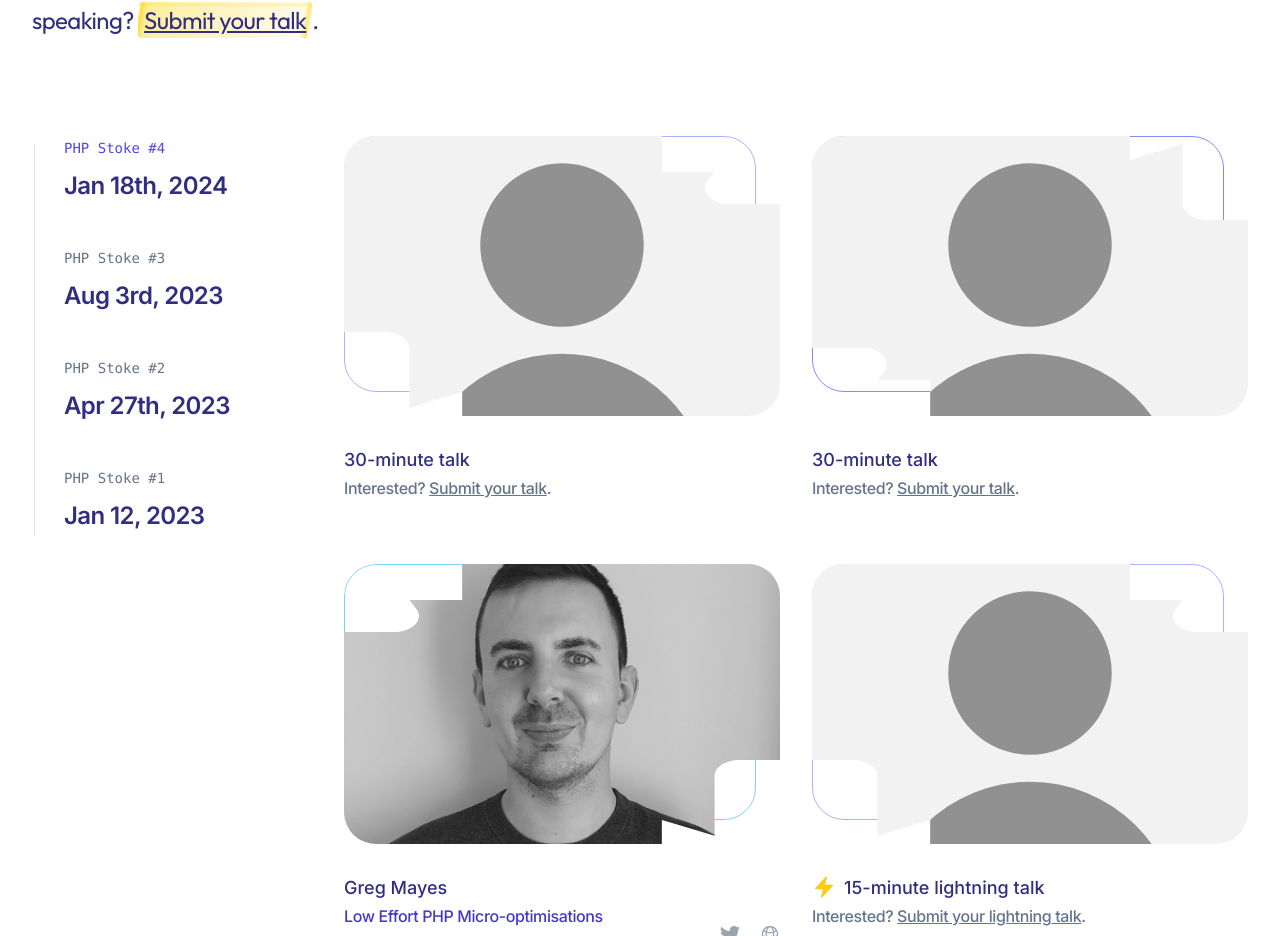
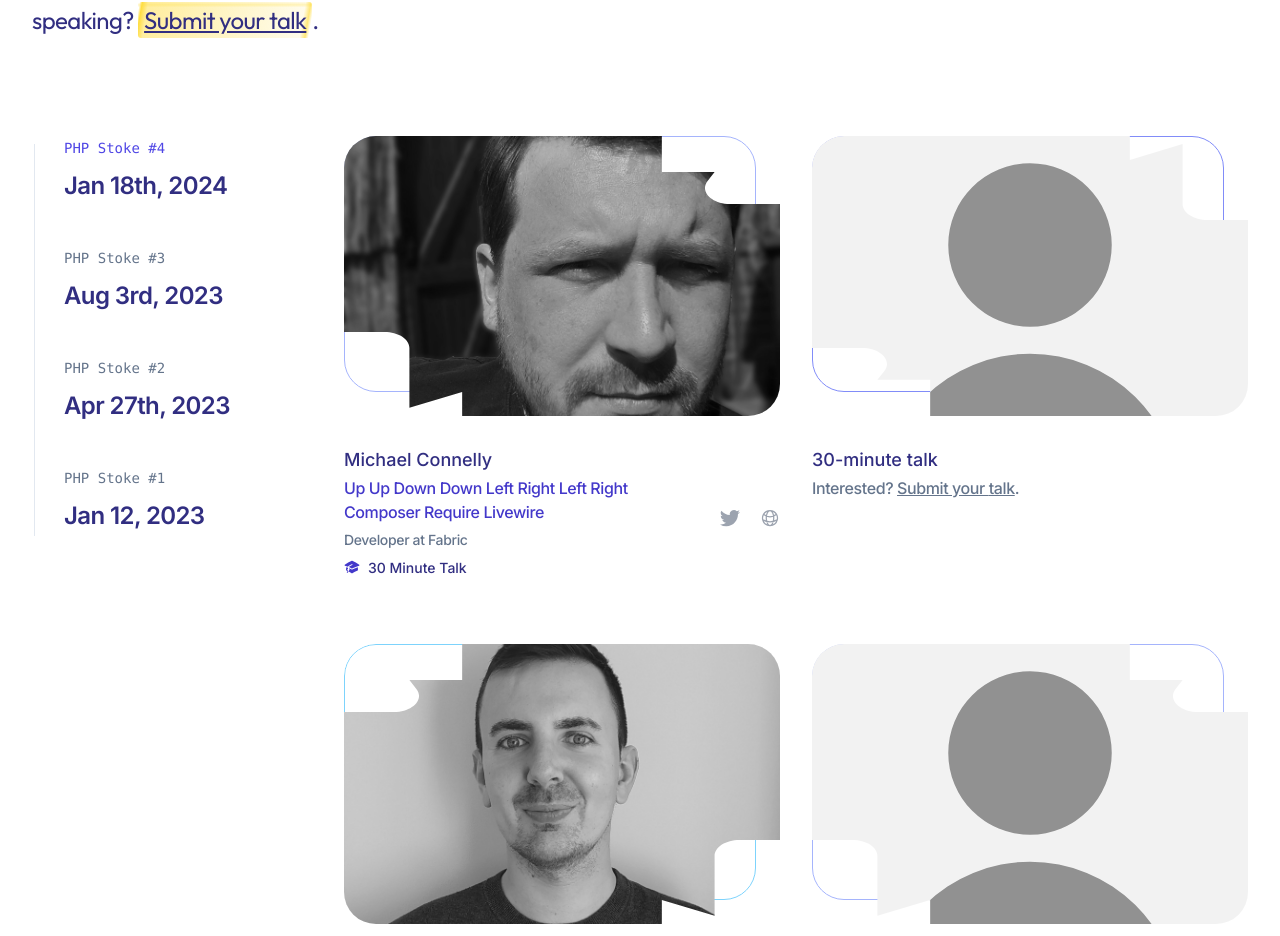
Before and after one commit to phpstoke/phpstoke.co.uk, a Next.js app: page / in a window 1280 px wide. Shown: the part 1971-2907 px from the top of the page. Built offline with nearby package versions, Linux system fonts and the light colour scheme; some icons are missing.

Commit message:
Add Michael Connelly

```diff
--- a/src/components/Speakers.jsx
+++ b/src/components/Speakers.jsx
@@ -16,6 +16,7 @@ import ryanLeeImage from '@/images/avatars/ryan-lee.jpg'
 import kseniaZverevaImage from '@/images/avatars/ksenia-zvereva.jpeg'
 import rajSakthivelImage from '@/images/avatars/raj-sakthivel.jpeg'
 import gregMayes from '@/images/avatars/greg-mayes.jpg'
+import michaelConnelly from '@/images/avatars/michael-connelly.jpg'
 
 import { AcademicCapIcon, BoltIcon, UserIcon } from '@heroicons/react/24/solid'
 
@@ -26,8 +27,14 @@ const days = [
     dateTime: '2024-01-18',
     speakers: [
       {
+        name: 'Michael Connelly',
+        role: 'Developer at Fabric',
+        talk: 'Up Up Down Down Left Right Left Right Composer Require Livewire',
+        image: michaelConnelly,
+        twitterUrl: 'https://twitter.com/mike_c_dev',
+        webUrl: 'http://madebyfabric.uk',
         lightning: false,
-        available: true,
+        available: false,
       }, {
         lightning: false,
         available: true,
```
Also changed, not shown: src/images/avatars/michael-connelly.jpg (added).
